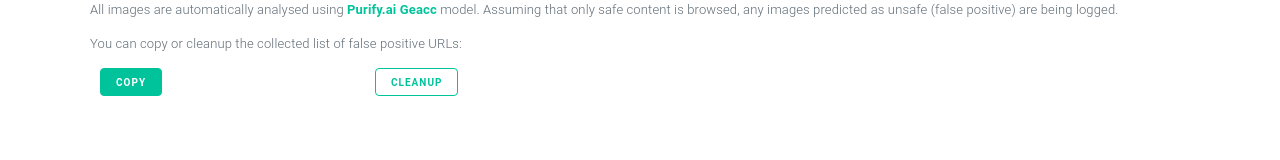
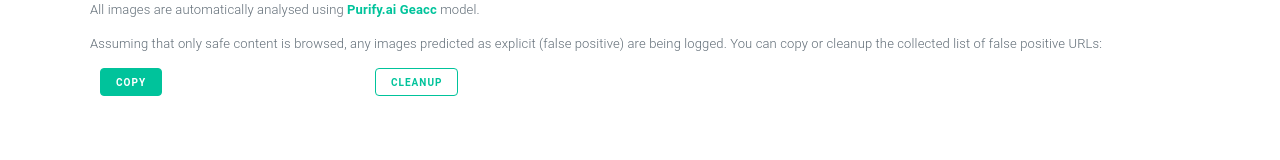
Before and after one commit to purify-ai/geacc-crx, a website built with Parcel: page src/popup.html in a window 1280 px wide. Built offline with nearby package versions, Linux system fonts and the light colour scheme.

Commit message:
Minor copy updates

```diff
--- a/src/background.js
+++ b/src/background.js
@@ -143,7 +143,7 @@ class BackgroundProcessing {
 			}
 
 			if (meta.predictions) {
-
+				// Collect false positives
 				if (meta.predictions[0].className === "malign") {
 					this.falsePositiveURLs.push(meta.url);
 				}
--- a/src/content.js
+++ b/src/content.js
@@ -16,7 +16,7 @@ const getVisible = {
 const overlayStyle = {
 	string: {
 		"benign": "Safe",
-		"malign": "Unsafe"
+		"malign": "Explicit"
 	},
 	style: [
 		// base rules for all Save buttons
--- a/src/popup.html
+++ b/src/popup.html
@@ -29,9 +29,9 @@
     <div class="row">
       <div id="info">
         <p>All images are automatically analysed using <b><a href="http://www.purify.ai" target="_blank">Purify.ai
-              Geacc</a></b> model. Assuming that only safe content is browsed, any images predicted as unsafe (false
-          positive) are being logged.</p>
-        <p>You can copy or cleanup the collected list of false positive URLs:</p>
+              Geacc</a></b> model.</p>
+        <p>Assuming that only safe content is browsed, any images predicted as explicit (false
+          positive) are being logged. You can copy or cleanup the collected list of false positive URLs:</p>
       </div>
     </div>
     <div class="row row-center">
```
Also changed, not shown: README.md, manifest.json, 1 other file.
